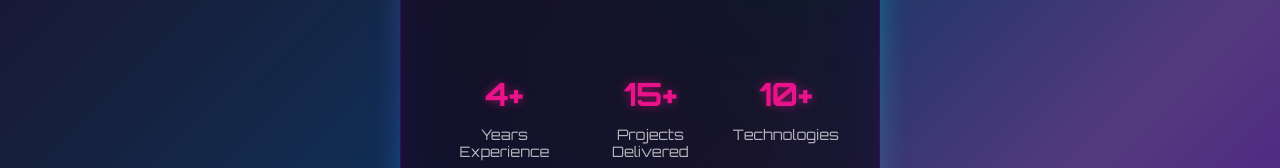
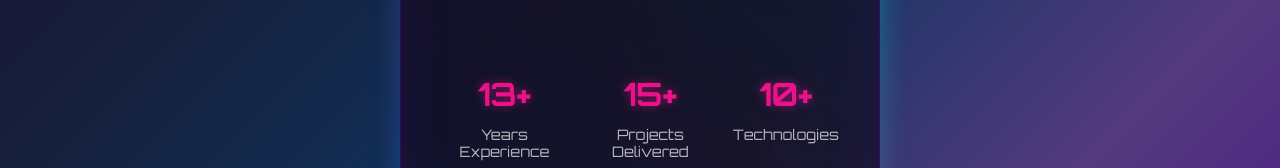
Before and after one commit to eimf/business_card, a React (Vite) app: page / in a window 1280 px wide. Shown: the part 316-484 px from the top of the page. Built offline with nearby package versions, Linux system fonts and the light colour scheme.

Commit message:
Update Experience to 13 Years

```diff
--- a/src/components/PortfolioCard.jsx
+++ b/src/components/PortfolioCard.jsx
@@ -107,7 +107,7 @@ const PortfolioCard = () => {
 
             <div className="summary">
               <div className="highlight-item">
-                <span className="number">4+</span>
+                <span className="number">13+</span>
                 <span className="label">Years Experience</span>
               </div>
               <div className="highlight-item">
```
